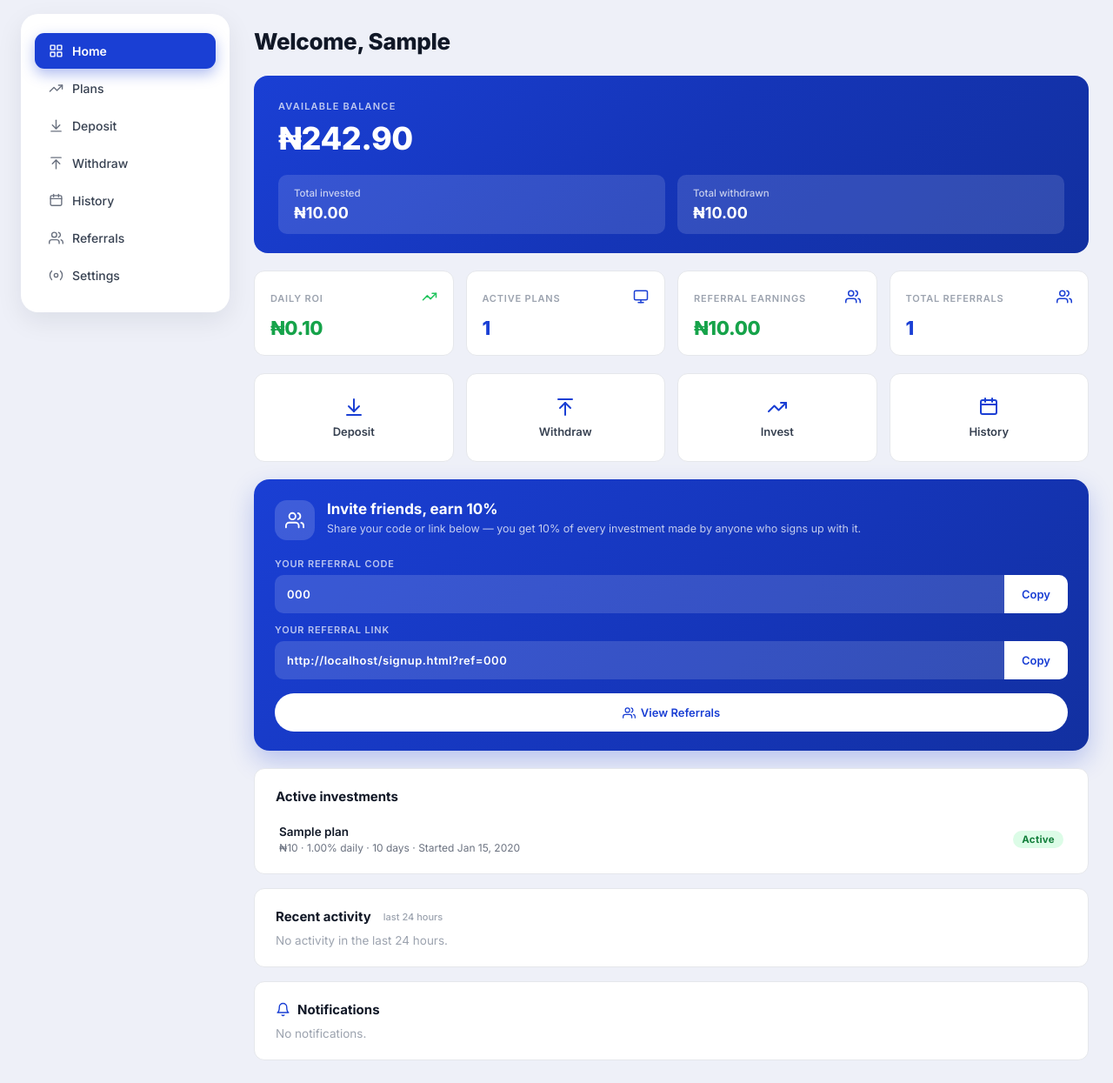
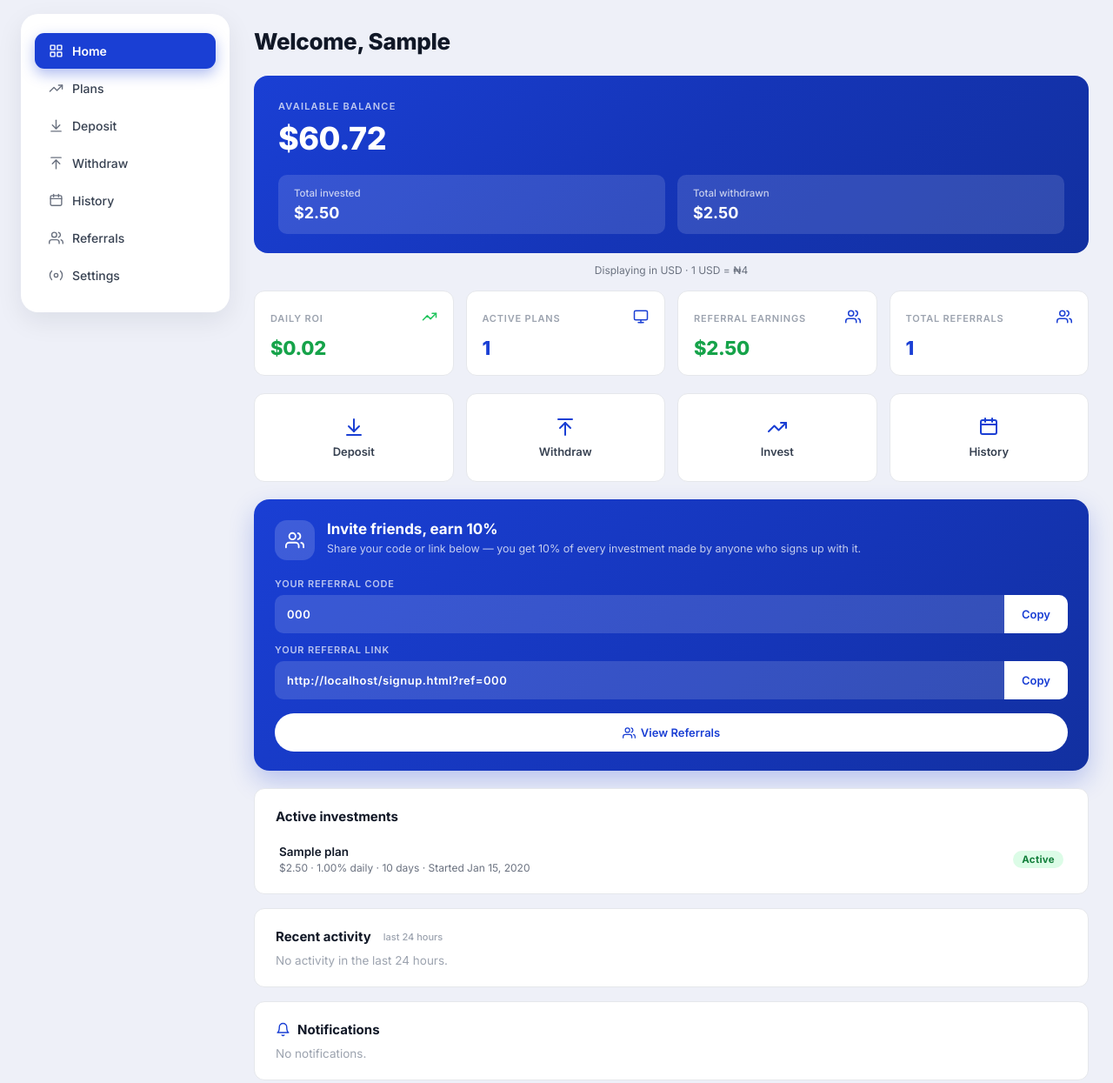
Before and after one commit to SAMUELNNAJI/PONZI-SCHEME, a Django app: page /dashboard in a window 1280 px wide. Shown: the part 68-1313 px from the top of the page at 87% size. Run offline with Django 5.2, Linux system fonts and the light colour scheme; a user stored in the database is signed in; tables that the repository leaves empty hold one stand-in row (values such as "Sample post"); data that the repository does not hold is empty.

Commit message:
feat(currency): Add USD currency support with configurable exchange rate
- Add usd_rate field to SiteSetting model to store NGN-to-USD exchange rate
- Create migration to add usd_rate field with default value of 1600
- Implement currency_filters template tag module with display_amount and currency_symbol filters
- Update settings view to accept and validate usd_rate from admin panel
- Add USD rate input field to admin settings form with helper text
- Pass user_currency and usd_rate context to all dashboard views (dashboard, plans, deposit, withdraw, referrals)
- Enable users to view their balances in USD by converting from NGN using the configured exchange rate
- Simplifies multi-currency display across platform while maintaining NGN as default

```diff
--- a/adminpanel/models.py
+++ b/adminpanel/models.py
@@ -12,6 +12,10 @@ class SiteSetting(models.Model):
     usdt_bep20_address = models.CharField(
         max_length=255, blank=True, default='',
         help_text='Platform BEP20 (BSC) USDT deposit address. Users send crypto here.',
+    )
+    usd_rate = models.DecimalField(
+        max_digits=12, decimal_places=2, default=1600,
+        help_text='NGN per 1 USD. Used to convert displayed balances for users who choose USD currency.',
     )
 
     class Meta:
--- a/adminpanel/views.py
+++ b/adminpanel/views.py
@@ -257,12 +257,15 @@ def settings_view(request):
     if request.method == 'POST':
         min_dep = _dec(request.POST.get('min_deposit'))
         min_wd = _dec(request.POST.get('min_withdraw'))
+        usd_rate = _dec(request.POST.get('usd_rate'))
         if min_dep is not None and min_wd is not None:
             site.site_name = request.POST.get('site_name', site.site_name).strip()
             site.support_email = request.POST.get('support_email', site.support_email).strip()
             site.min_deposit = min_dep
             site.min_withdraw = min_wd
             site.usdt_bep20_address = request.POST.get('usdt_bep20_address', '').strip()
+            if usd_rate is not None and usd_rate > 0:
+                site.usd_rate = usd_rate
             site.save()
             log_action(request.user, 'Updated site settings')
             saved = True
--- /dev/null
+++ b/dashboard/templatetags/currency_filters.py
@@ -0,0 +1,42 @@
+from decimal import Decimal, InvalidOperation
+
+from django import template
+from django.contrib.humanize.templatetags.humanize import intcomma
+
+register = template.Library()
+
+
+def _to_decimal(value):
+    try:
+        return Decimal(str(value))
+    except (InvalidOperation, TypeError, ValueError):
+        return Decimal('0')
+
+
+@register.simple_tag
+def display_amount(value, currency, usd_rate):
+    """
+    Render a monetary value with the correct symbol and conversion.
+
+    Usage in templates:
+        {% display_amount stats.balance user_currency usd_rate %}
+
+    - currency == 'NGN'  →  ₦1,234.56
+    - currency == 'USD'  →  $7.71  (value / usd_rate, 2 d.p.)
+    """
+    amount = _to_decimal(value)
+    rate = _to_decimal(usd_rate)
+
+    if currency == 'USD' and rate > 0:
+        converted = (amount / rate).quantize(Decimal('0.01'))
+        return f'${intcomma(converted)}'
+
+    # Default: NGN
+    formatted = amount.quantize(Decimal('0.01'))
+    return f'₦{intcomma(formatted)}'
+
+
+@register.simple_tag
+def currency_symbol(currency):
+    """Return just the symbol: $ or ₦."""
+    return '$' if currency == 'USD' else '₦'
--- a/dashboard/views.py
+++ b/dashboard/views.py
@@ -43,8 +43,12 @@ def privacy(request):
 @login_required
 def plans(request):
     """All investment plans, rendered from the database."""
+    profile, _ = Profile.objects.get_or_create(user=request.user)
+    site = SiteSetting.load()
     return render(request, 'dashboard/plans.html', {
         'plans': Plan.objects.filter(is_active=True),
+        'user_currency': profile.currency,
+        'usd_rate': site.usd_rate,
     })
 
 
@@ -131,6 +135,7 @@ def dashboard(request):
         f'/signup.html?ref={profile.referral_code}'
     )
 
+    site = SiteSetting.load()
     context = {
         'stats': {
             'balance': available_balance,
@@ -151,6 +156,8 @@ def dashboard(request):
         'referral_link': referral_link,
         'referral_code': profile.referral_code,
         'payment_success': request.GET.get('paid') == '1',
+        'user_currency': profile.currency,
+        'usd_rate': site.usd_rate,
     }
     return render(request, 'dashboard/dashboard.html', context)
 
@@ -250,6 +257,8 @@ def deposit(request):
         'failed':  request.GET.get('failed')  == '1',
         'recent_deposits': request.user.deposits.all()[:5],
         'usdt_bep20_address': site.usdt_bep20_address,
+        'user_currency': Profile.objects.get_or_create(user=request.user)[0].currency,
+        'usd_rate': site.usd_rate,
     })
 
 
@@ -437,12 +446,15 @@ def withdraw(request):
             log_action(request.user, f'Requested a withdrawal of ₦{amount:,.0f}')
             return redirect('/withdraw.html?submitted=1')
 
+    profile, _ = Profile.objects.get_or_create(user=request.user)
     return render(request, 'dashboard/withdraw.html', {
         'error': error,
         'available_balance': available_balance,
         'submitted': request.GET.get('submitted') == '1',
         'recent_withdrawals': request.user.withdrawals.select_related().all()[:10],
         'min_withdraw': site.min_withdraw,
+        'user_currency': profile.currency,
+        'usd_rate': site.usd_rate,
     })
 
 
@@ -481,6 +493,7 @@ def referrals(request):
         f'/signup.html?ref={profile.referral_code}'
     )
 
+    site = SiteSetting.load()
     return render(request, 'dashboard/referrals.html', {
         'profile': profile,
         'referred_profiles': referred_profiles,
@@ -488,6 +501,8 @@ def referrals(request):
         'active_referrals': active_referrals,
         'total_earnings': total_earnings,
         'referral_link': referral_link,
+        'user_currency': profile.currency,
+        'usd_rate': site.usd_rate,
     })
 
 
--- a/templates/dashboard/dashboard.html
+++ b/templates/dashboard/dashboard.html
@@ -1,5 +1,6 @@
 {% load static %}
 {% load humanize %}
+{% load currency_filters %}
 <!DOCTYPE html>
 <html lang="en">
 <head>
@@ -10,8 +11,6 @@
   <link rel="preconnect" href="https://fonts.gstatic.com" crossorigin />
   <link href="https://fonts.googleapis.com/css2?family=Inter:wght@400;500;600;700;800&display=swap" rel="stylesheet" />
   <link rel="stylesheet" href="{% static 'dashboard.css' %}" />
-
-  {% load humanize %}
 </head>
 <body>
 
@@ -144,18 +143,24 @@
       <!-- Balance card -->
       <div class="balance-card">
         <div class="balance-label">Available Balance</div>
-        <div class="balance-amount">₦{{ stats.balance|floatformat:2|intcomma }}</div>
+        <div class="balance-amount">{% display_amount stats.balance user_currency usd_rate %}</div>
         <div class="balance-sub-row">
           <div class="balance-sub-card">
             <div class="balance-sub-label">Total invested</div>
-            <div class="balance-sub-amount">₦{{ stats.total_deposit|floatformat:2|intcomma }}</div>
+            <div class="balance-sub-amount">{% display_amount stats.total_deposit user_currency usd_rate %}</div>
           </div>
           <div class="balance-sub-card">
             <div class="balance-sub-label">Total withdrawn</div>
-            <div class="balance-sub-amount">₦{{ stats.total_withdrawn|floatformat:2|intcomma }}</div>
+            <div class="balance-sub-amount">{% display_amount stats.total_withdrawn user_currency usd_rate %}</div>
           </div>
         </div>
       </div>
+
+      {% if user_currency == 'USD' %}
+      <div style="font-size:12px;color:#6b7280;margin:-8px 0 16px;text-align:center;">
+        Displaying in USD · 1 USD = ₦{{ usd_rate|floatformat:0 }}
+      </div>
+      {% endif %}
 
       <!-- Stat cards -->
       <div class="stat-cards">
@@ -170,7 +175,7 @@
               </svg>
             </span>
           </div>
-          <div class="stat-value green">₦{{ stats.daily_roi|floatformat:2|intcomma }}</div>
+          <div class="stat-value green">{% display_amount stats.daily_roi user_currency usd_rate %}</div>
         </div>
 
         <div class="stat-card">
@@ -199,7 +204,7 @@
               </svg>
             </span>
           </div>
-          <div class="stat-value green">₦{{ stats.referral_balance|floatformat:2|intcomma }}</div>
+          <div class="stat-value green">{% display_amount stats.referral_balance user_currency usd_rate %}</div>
         </div>
 
         <div class="stat-card">
@@ -315,7 +320,7 @@
           <div class="active-plan-info">
             <div class="active-plan-name">{{ dep.plan.name }}</div>
             <div class="active-plan-details">
-              ₦{{ dep.amount|floatformat:0 }} · {{ dep.plan.daily_percent }}% daily · {{ dep.plan.duration_days }} days
+              {% display_amount dep.amount user_currency usd_rate %} · {{ dep.plan.daily_percent }}% daily · {{ dep.plan.duration_days }} days
               · Started {{ dep.created_at|date:"M d, Y" }}
             </div>
           </div>
@@ -346,7 +351,7 @@
             <div class="active-plan-details">{{ tx.created_at|date:"M d, Y H:i" }}</div>
           </div>
           <div style="text-align:right;">
-            <div style="font-size:15px;font-weight:700;color:#111827;">₦{{ tx.amount|floatformat:0 }}</div>
+            <div style="font-size:15px;font-weight:700;color:#111827;">{% display_amount tx.amount user_currency usd_rate %}</div>
             <span class="badge {% if tx.status == 'approved' %}badge-green{% elif tx.status == 'pending' %}badge-yellow{% else %}badge-red{% endif %}">
               {{ tx.status|capfirst }}
             </span>
--- a/templates/dashboard/referrals.html
+++ b/templates/dashboard/referrals.html
@@ -1,5 +1,6 @@
 {% load static %}
 {% load humanize %}
+{% load currency_filters %}
 <!DOCTYPE html>
 <html lang="en">
 <head>
@@ -119,7 +120,7 @@
           </div>
           <div>
             <div class="ref-stat-label">Total earnings</div>
-            <div class="ref-stat-value green">₦{{ total_earnings|floatformat:2|intcomma }}</div>
+            <div class="ref-stat-value green">{% display_amount total_earnings user_currency usd_rate %}</div>
           </div>
         </div>
       </div>
```
Also changed, not shown: templates/adminpanel/settings.html (+7 -0 lines), templates/dashboard/deposit.html (+4 -19 lines), templates/dashboard/plans.html (+4 -4 lines), templates/dashboard/withdraw.html (+4 -4 lines), adminpanel/migrations/0003_sitesetting_usd_rate.py (added), dashboard/templatetags/__init__.py (added).
